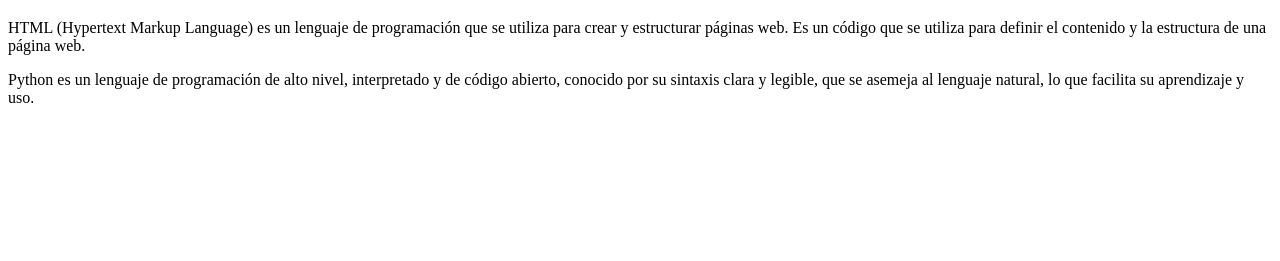
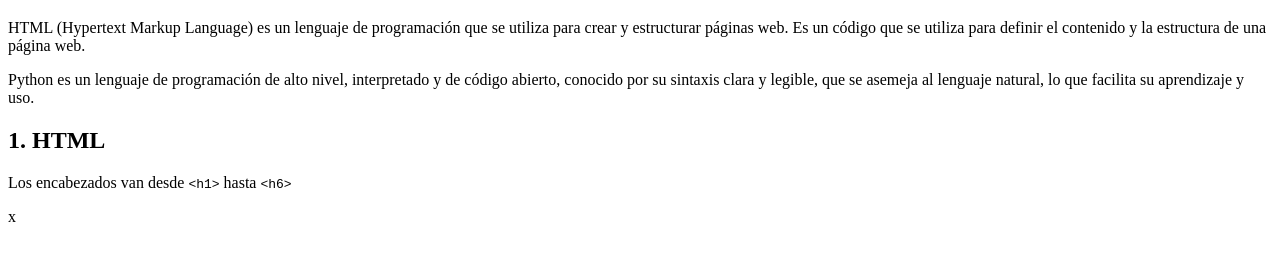
Before and after one commit to yleonf/Clase-2, a plain HTML site: page index.html in a window 1280 px wide. Shown: the part 61-322 px from the top of the page. Drawn offline with Linux system fonts and the light colour scheme.

Commit message:
Seccion1

```diff
--- a/index.html
+++ b/index.html
@@ -12,6 +12,15 @@
         <p>HTML (Hypertext Markup Language) es un lenguaje de programación que se utiliza para crear y estructurar páginas web. Es un código que se utiliza para definir el contenido y la estructura de una página web. </p>
         <p>Python es un lenguaje de programación de alto nivel, interpretado y de código abierto, conocido por su sintaxis clara y legible, que se asemeja al lenguaje natural, lo que facilita su aprendizaje y uso. </p>
     </header>
+    <main>
+        <section>
+            <h2>1. HTML</h2>
+            <p>
+                Los encabezados van desde <code>&lt;h1&gt;</code>
+                hasta <code>&lt;h6&gt;</code>
+            </p>
+        </section>x
+    </main>
 
 </body>
 </html>
```
